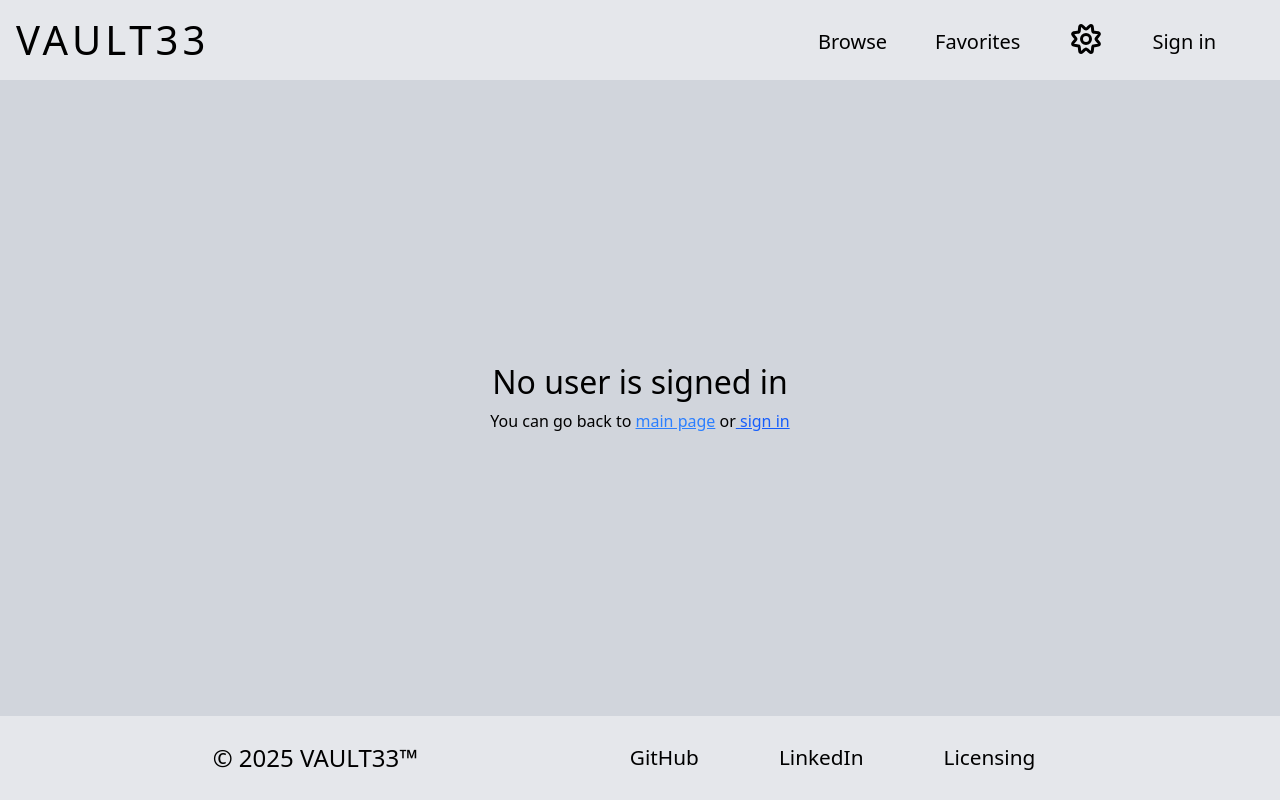
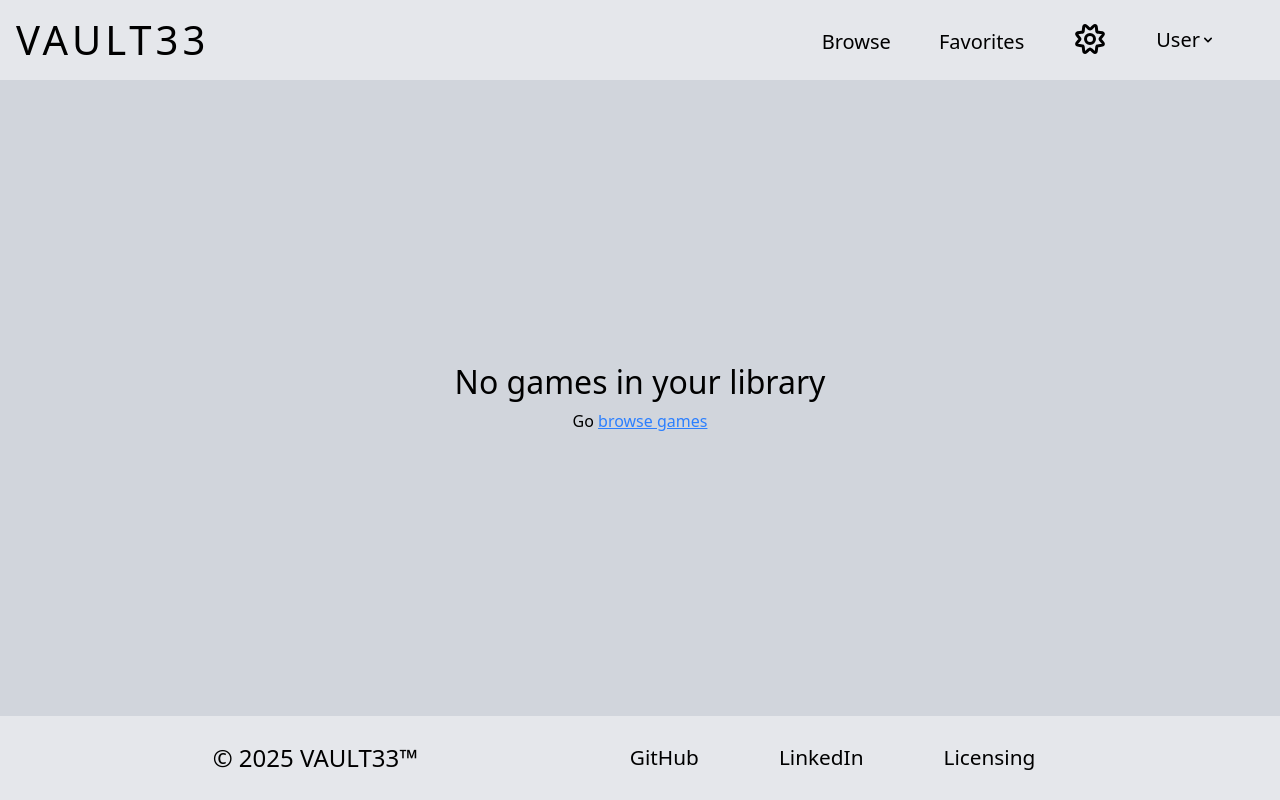
Before and after one commit to thedenisovan/videogame-archive, a React (Vite) app: page /fav in a window 1280 px wide. Built offline with nearby package versions, Linux system fonts and the light colour scheme; no server answers.

Commit message:
Add: example user for default sign in

```diff
--- a/src/components/App.tsx
+++ b/src/components/App.tsx
@@ -22,7 +22,7 @@ export default function App() {
   const [page, setPage] = useState<number>(1);
   const [title, setTitle] = useState<string>('');
   const [dark, setDark] = useState<boolean>(false);
-  const [isLoggedIn, setLoggedIn] = useState<boolean>(false);
+  const [isLoggedIn, setLoggedIn] = useState<boolean>(true);
   const [savedGames, setSavedGames] = useState<Map<number, Games>>(new Map());
 
   // renders saved games when user signs in
--- a/src/components/main/auth/SignInForm.tsx
+++ b/src/components/main/auth/SignInForm.tsx
@@ -178,3 +178,6 @@ function SignUpSvgButtons() {
     </section>
   );
 }
+
+registerUser('guest@email.com', 'RandomPass@123', 'RandomPass@123');
+signInUser('guest@email.com', 'RandomPass@123');
```
